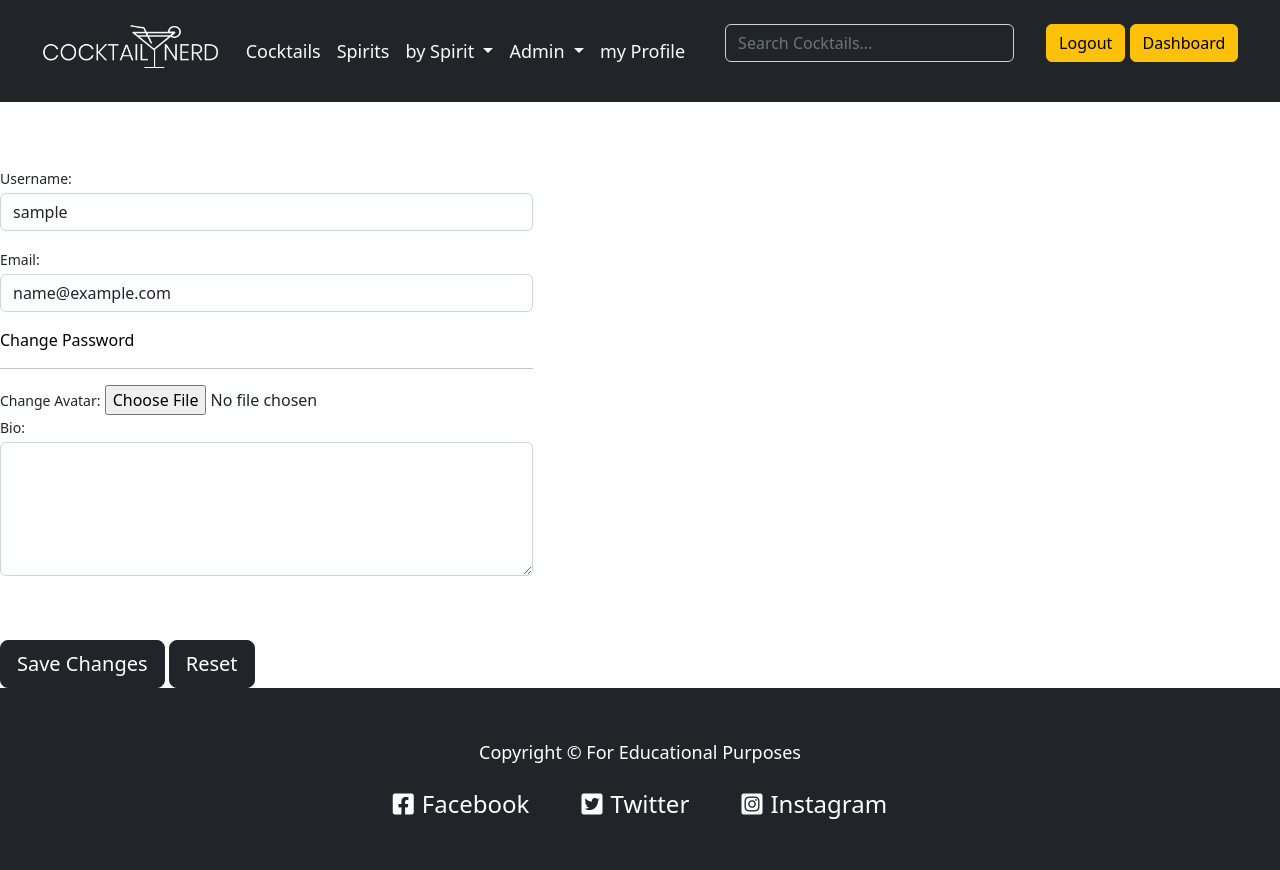
After one commit to artcuddy/project4-cocktail-nerd, a Django app: page /profile/ in a window 1280 px wide. The commit adds this page. Run offline with Django 3.2, Linux system fonts and the light colour scheme; the visitor is signed in with stand-in values (Sample User, id 1); data that the repository does not hold is empty; some libraries are stand-ins or nearby versions.

Commit message:
Add: profile page for the users

```diff
--- a/cocktailapp/admin.py
+++ b/cocktailapp/admin.py
@@ -1,5 +1,5 @@
 from django.contrib import admin
-from .models import Post, Comment, Category
+from .models import Post, Comment, Category, Profile
 from django_summernote.admin import SummernoteModelAdmin
 
 
@@ -33,3 +33,6 @@ class CommentAdmin(admin.ModelAdmin):
 
     def approve_comments(self, request, queryset):
         queryset.update(approved=True)
+
+
+admin.site.register(Profile)
--- a/cocktailapp/apps.py
+++ b/cocktailapp/apps.py
@@ -4,3 +4,7 @@ from django.apps import AppConfig
 class BlogConfig(AppConfig):
     default_auto_field = 'django.db.models.BigAutoField'
     name = 'cocktailapp'
+
+    # add this
+    def ready(self):
+        import cocktailapp.signals  # noqa
--- a/cocktailapp/forms.py
+++ b/cocktailapp/forms.py
@@ -1,4 +1,5 @@
-from .models import Comment, Post
+from .models import Comment, Post, Profile
+from django.contrib.auth.models import User
 from django import forms
 from django_summernote.widgets import SummernoteWidget
 
@@ -34,3 +35,24 @@ class CocktailForm(forms.ModelForm):
             'ingredients': SummernoteWidget(),
             'steps': SummernoteWidget(),
         }
+
+
+class UpdateUserForm(forms.ModelForm):
+    username = forms.CharField(max_length=100,
+                               required=True,
+                               widget=forms.TextInput(attrs={'class': 'form-control'}))
+    email = forms.EmailField(required=True,
+                             widget=forms.TextInput(attrs={'class': 'form-control'}))
+
+    class Meta:
+        model = User
+        fields = ['username', 'email']
+
+
+class UpdateProfileForm(forms.ModelForm):
+    avatar = forms.ImageField(widget=forms.FileInput(attrs={'class': 'form-control-file'}))
+    bio = forms.CharField(widget=forms.Textarea(attrs={'class': 'form-control', 'rows': 5}))
+
+    class Meta:
+        model = Profile
+        fields = ['avatar', 'bio']
--- a/cocktailapp/models.py
+++ b/cocktailapp/models.py
@@ -87,3 +87,16 @@ class Comment(models.Model):
     def get_absolute_url(self):
         """Sets absolute URL"""
         return reverse('post_detail', args=[self.post.slug])
+
+
+class Profile(models.Model):
+    """
+    Model for user profile
+    """
+    user = models.OneToOneField(User, on_delete=models.CASCADE)
+
+    avatar = CloudinaryField('image', default='placeholder')
+    bio = models.TextField()
+
+    def __str__(self):
+        return self.user.username
--- /dev/null
+++ b/cocktailapp/signals.py
@@ -0,0 +1,16 @@
+from django.db.models.signals import post_save
+from django.contrib.auth.models import User
+from django.dispatch import receiver
+
+from .models import Profile
+
+
+@receiver(post_save, sender=User)
+def create_profile(sender, instance, created, **kwargs):
+    if created:
+        Profile.objects.create(user=instance)
+
+
+@receiver(post_save, sender=User)
+def save_profile(sender, instance, **kwargs):
+    instance.profile.save()
--- a/cocktailapp/urls.py
+++ b/cocktailapp/urls.py
@@ -19,6 +19,7 @@ urlpatterns = [
     path('category/<category>/', views.CatListView.as_view(), name='category'),
     path('all_cocktails/', views.PostList.as_view(), name='all_cocktails'),
     path('', views.FeaturedList.as_view(), name='home'),
+    path('profile/', views.profile, name='profile'),
     path('add_post/', views.add_cocktail, name='add_post'),
     path(
         'manage_posts/',
--- a/cocktailapp/views.py
+++ b/cocktailapp/views.py
@@ -1,11 +1,11 @@
 from django.shortcuts import (
-     render, get_object_or_404, reverse)
+     render, get_object_or_404, reverse, redirect)
 from django.views import generic, View
 from django.views.generic import ListView, UpdateView, DeleteView, CreateView
 from django.http import HttpResponseRedirect
 from django.contrib.auth.decorators import login_required
 from django.db.models import Q
-from .forms import CommentForm, CocktailForm
+from .forms import CommentForm, CocktailForm, UpdateUserForm, UpdateProfileForm
 from .models import Post, Category, Comment
 from allauth.account.views import LoginView, SignupView, LogoutView
 from django.urls import reverse_lazy
@@ -294,5 +294,23 @@ class EditComment(LoginRequiredMixin, SuccessMessageMixin, UpdateView):
     success_message = 'The comment was successfully updated'
 
 
+@login_required
+def profile(request):
+    if request.method == 'POST':
+        user_form = UpdateUserForm(request.POST, instance=request.user)
+        profile_form = UpdateProfileForm(request.POST, request.FILES, instance=request.user.profile)
+
+        if user_form.is_valid() and profile_form.is_valid():
+            user_form.save()
+            profile_form.save()
+            messages.success(request, 'Your profile is updated successfully')
+            return redirect(to='users-profile')
+    else:
+        user_form = UpdateUserForm(instance=request.user)
+        profile_form = UpdateProfileForm(instance=request.user.profile)
+
+    return render(request, 'profile.html', {'user_form': user_form, 'profile_form': profile_form})
+
+
 def page_not_found_view(request, exception):
     return render(request, '404.html', status=404)
--- a/static/css/style.css
+++ b/static/css/style.css
@@ -312,6 +312,7 @@ a:hover {
 }
 
 /* Side Widgets om single post */
+
 .nerd-side-widget-header {
     font-weight: 400;
     text-transform: uppercase;
--- a/templates/base/nav_header.html
+++ b/templates/base/nav_header.html
@@ -69,6 +69,12 @@
                                     </ul>
                                 </li>
                                 {% endif %}
+                                <!-- Profile Menu -->
+                                {% if user.is_authenticated  %}
+                                <li class="nav-item">
+                                    <a class="nav-link text-light" href="{% url 'profile' %}">my Profile</a>
+                                </li>
+                                {% endif %}
 
                             </ul>
                             <form role="search" method="get" action="{% url 'search_posts' %}">
--- /dev/null
+++ b/templates/profile.html
@@ -0,0 +1,44 @@
+{% extends "base/base.html" %}
+{% block title %}Profile Page{% endblock title %}
+{% block content %}
+<div class="row my-3 p-3">
+    <img class="rounded-circle account-img" src="{{ user.profile.avatar.url }} " style="cursor: pointer;" />
+</div>
+{% if user_form.errors %}
+<div class="alert alert-danger alert-dismissible" role="alert">
+    <div id="form_errors">
+        {% for key, value in user_form.errors.items %}
+        <strong>{{ value }}</strong>
+        {% endfor %}
+    </div>
+    <button type="button" class="close" data-dismiss="alert" aria-label="Close">
+        <span aria-hidden="true">&times;</span>
+    </button>
+</div>
+{% endif %}
+<div class="form-content">
+    <form method="post" enctype="multipart/form-data">
+        {% csrf_token %}
+        <div class="form-row">
+            <div class="col-md-5">
+                <div class="form-group">
+                    <label class="small mb-1">Username:</label>
+                    {{ user_form.username }}
+                    <label class="small mb-1">Email:</label>
+                    {{ user_form.email }}
+                </div>
+                <div class="form-group">
+                    <a href="#">Change Password</a>
+                    <hr>
+                    <label class="small mb-1">Change Avatar:</label>
+                    {{ profile_form.avatar }}
+                </div>
+                <label class="small mb-1">Bio:</label> {{ profile_form.bio }}
+            </div>
+        </div>
+        <br><br>
+        <button type="submit" class="btn btn-dark btn-lg">Save Changes</button>
+        <button type="reset" class="btn btn-dark btn-lg">Reset</button>
+    </form>
+</div>
+{% endblock content %}
```
Also changed, not shown: cocktailapp/migrations/0015_userprofile.py (added), cocktailapp/migrations/0016_alter_userprofile_user.py (added), cocktailapp/migrations/0017_delete_userprofile.py (added), cocktailapp/migrations/0018_profile.py (added).
